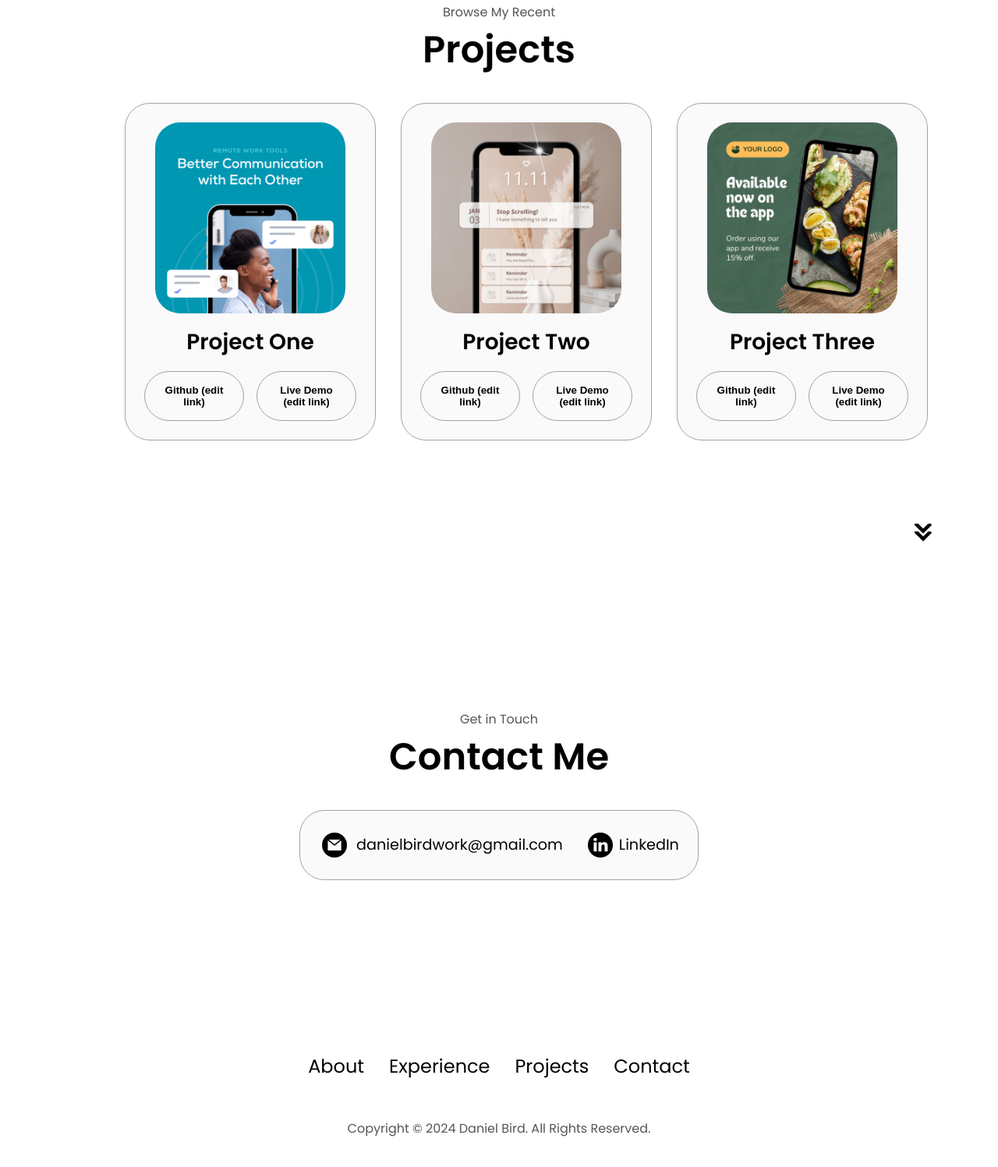
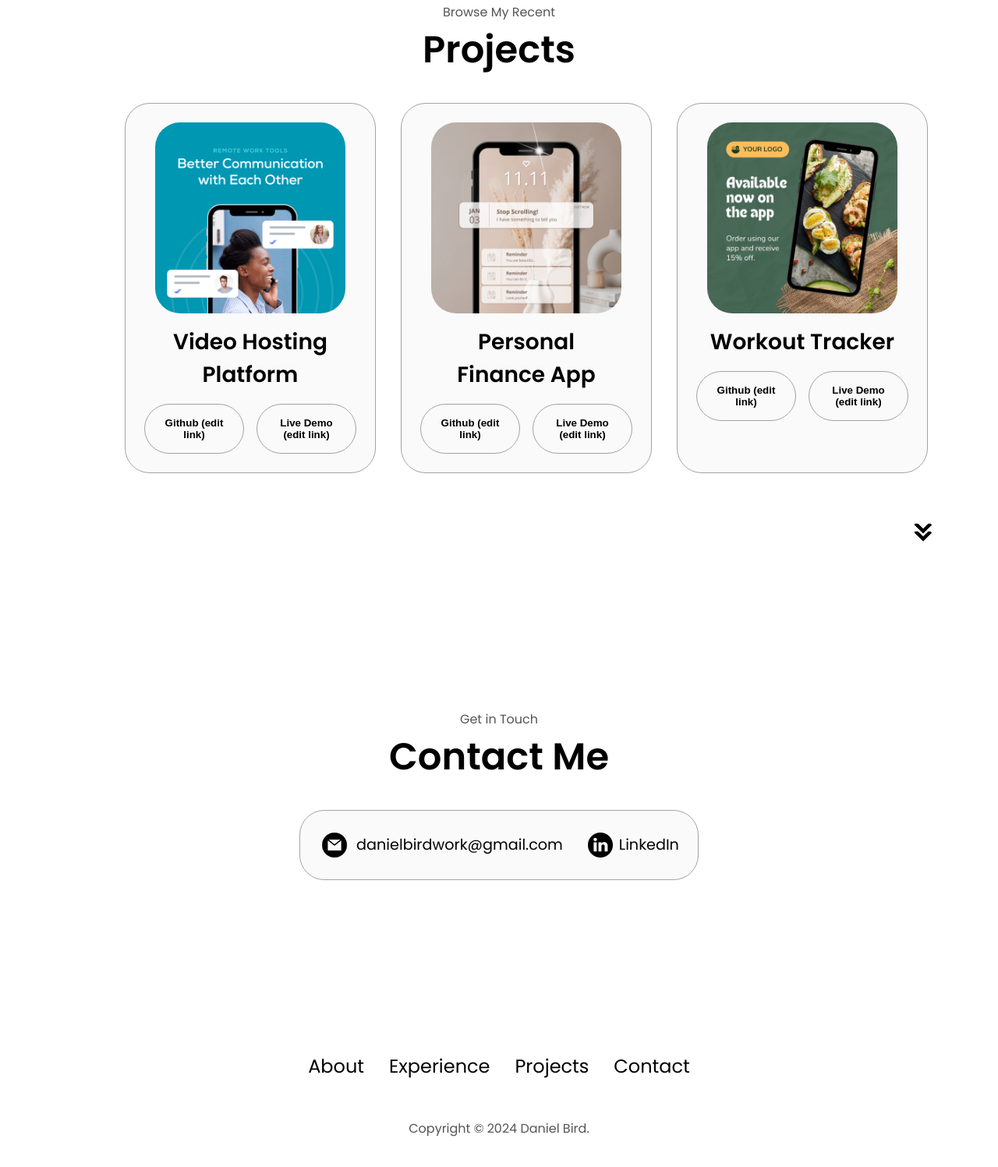
Before and after one commit to danielbirdjr/Portfolio_Website, a plain HTML site: page index.html in a window 1280 px wide. Shown: the part 2461-3958 px from the top of the page at 78% size. Drawn offline with Linux system fonts and the light colour scheme.

Commit message:
Update index.html

```diff
--- a/index.html
+++ b/index.html
@@ -37,7 +37,11 @@
     </nav>
     <section id="profile">
         <div class="section__pic-container">
-            <img src="./assets/profile-pic.png" alt="Daniel Bird profile picture">
+            <img
+                src="./assets/profile-pic.png"
+                alt="Daniel Bird profile picture"
+                class="profile-pic"
+            >
         </div>
         <div class="section__text">
             <p class="section__text__p1">Hello, I'm</p>
@@ -232,7 +236,7 @@
                         class="project-img"
                     >
                 </div>
-                <h2 class="experience-sub-title project-title">Project One</h2>
+                <h2 class="experience-sub-title project-title">Video Hosting Platform</h2>
                 <div class="btn-container">
                     <button class="btn btn-color-2 project-btn" onclick="location.href='https://github.com/'">
                         Github (edit link)
@@ -250,7 +254,7 @@
                         class="project-img"
                     >
                 </div>
-                <h2 class="experience-sub-title project-title">Project Two</h2>
+                <h2 class="experience-sub-title project-title">Personal Finance App</h2>
                 <div class="btn-container">
                     <button class="btn btn-color-2 project-btn" onclick="location.href='https://github.com/'">
                         Github (edit link)
@@ -268,7 +272,7 @@
                         class="project-img"
                     >
                 </div>
-                <h2 class="experience-sub-title project-title">Project Three</h2>
+                <h2 class="experience-sub-title project-title">Workout Tracker</h2>
                 <div class="btn-container">
                     <button class="btn btn-color-2 project-btn" onclick="location.href='https://github.com/'">
                         Github (edit link)
@@ -320,7 +324,7 @@
                 </ul>
             </div>
         </nav>
-        <p>Copyright &#169; 2024 Daniel Bird. All Rights Reserved.</p>
+        <p>Copyright &#169; 2024 Daniel Bird.</p>
     </footer>
     <script src="script.js"></script>
 </body>
```
